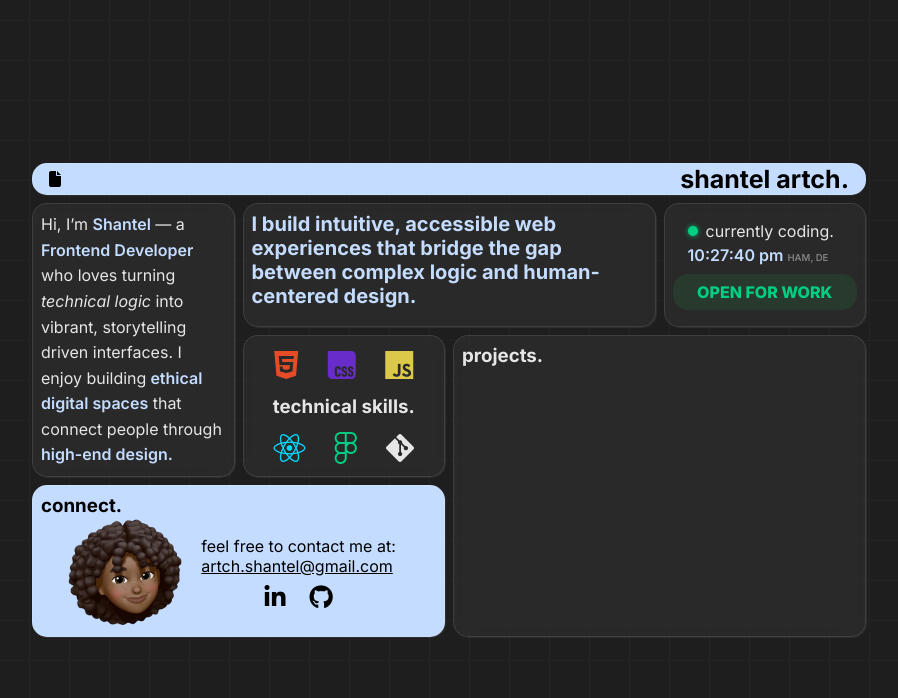
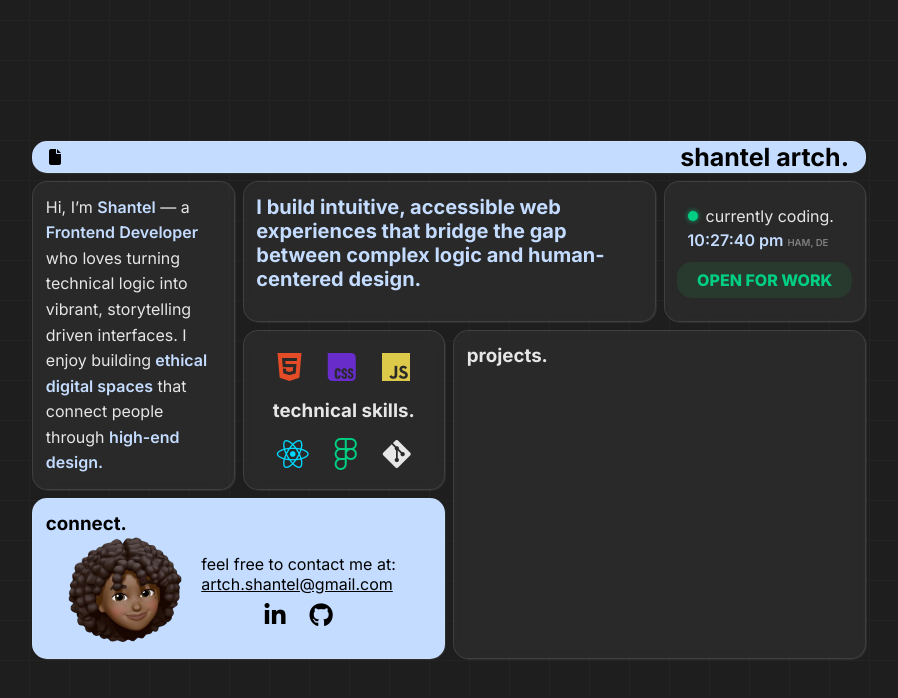
Before and after one commit to shantel1111/v2, a React (Vite) app: page / in a window 1280 px wide. Shown: the top 698 px of the page, without its empty margins (191-1089 px from the left). Built offline with nearby package versions, Linux system fonts and the light colour scheme.

Commit message:
fixed padding and unused styles

```diff
--- a/src/styles/Bento.css
+++ b/src/styles/Bento.css
@@ -28,7 +28,7 @@ img {
   border: 1px solid rgba(255, 255, 255, 0.1);
   border-radius: 15px;
   box-shadow: 1px 1px 1px rgba(200, 200, 200, 0.1);
-  padding: 0.5em;
+  padding: 0.8em;
   transition: transform ease-in-out 0.5s;
 }
 
@@ -39,16 +39,11 @@ img {
 .bio-card p {
   text-align: left;
   line-height: 1.6;
-  font-size: 1em;
 }
 
 .bold-style {
   color: rgb(196, 220, 255);
   font-weight: 600;
-}
-
-.italic-style {
-  font-style: italic;
 }
 
 .tech-card {
@@ -96,12 +91,6 @@ img {
   align-items: center;
   height: 100%;
 }
-/*
-.status-container,
-.status,
-.cta {
-  border: 1px solid red;
-} */
 
 .status-update {
   display: flex;
```
